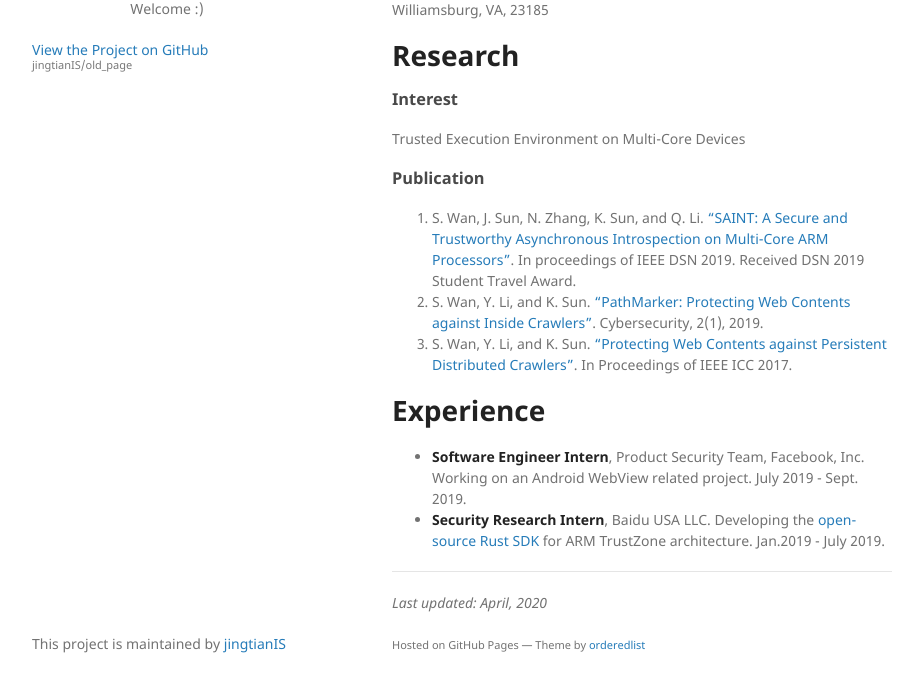
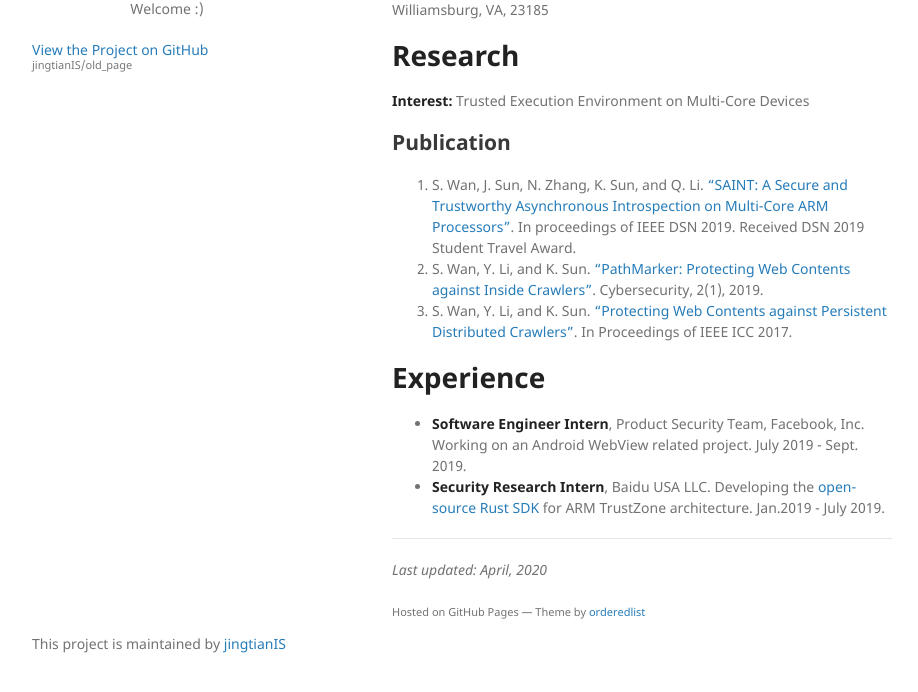
Before and after one commit to jingtianIS/old_page, a Jekyll site: the page built from index.md, in a window 1280 px wide and 1093 px high. Shown: the part 369-1061 px from the top of the window, without its empty margins (178-1096 px from the left). Built offline with Jekyll 4.4.1, drawn with Linux system fonts in a browser that asks for light colours; our own code applies the rules of GitHub Pages for plain Markdown files.

```diff
--- a/index.md
+++ b/index.md
@@ -15,11 +15,10 @@ The College of William & Mary,
 Williamsburg, VA, 23185
 
 # Research
-### Interest
-Trusted Execution Environment on Multi-Core Devices
+**Interest:** Trusted Execution Environment on Multi-Core Devices
 
 
-### Publication
+## Publication
 1. S. Wan, J. Sun, N. Zhang, K. Sun, and Q. Li. ["SAINT: A Secure and Trustworthy Asynchronous Introspection on Multi-Core ARM Processors"](./assets/papers/SATIN-DSN2019.pdf). In proceedings of IEEE DSN 2019. Received DSN 2019 Student Travel Award.
 2. S. Wan, Y. Li, and K. Sun. ["PathMarker: Protecting Web Contents against Inside Crawlers"](./assets/papers/PathMarker-Cybersecurity2019.pdf). Cybersecurity, 2(1), 2019.
 3. S. Wan, Y. Li, and K. Sun. ["Protecting Web Contents against Persistent Distributed Crawlers"](https://ieeexplore.ieee.org/document/7996685). In Proceedings of IEEE ICC 2017.
```
